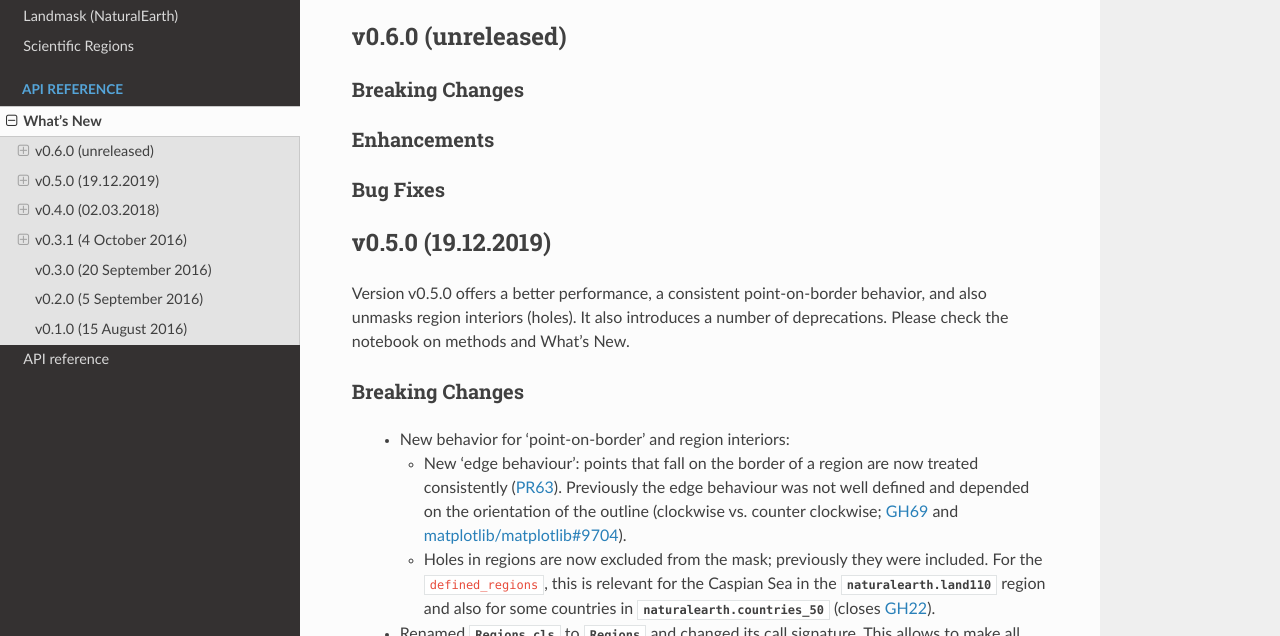
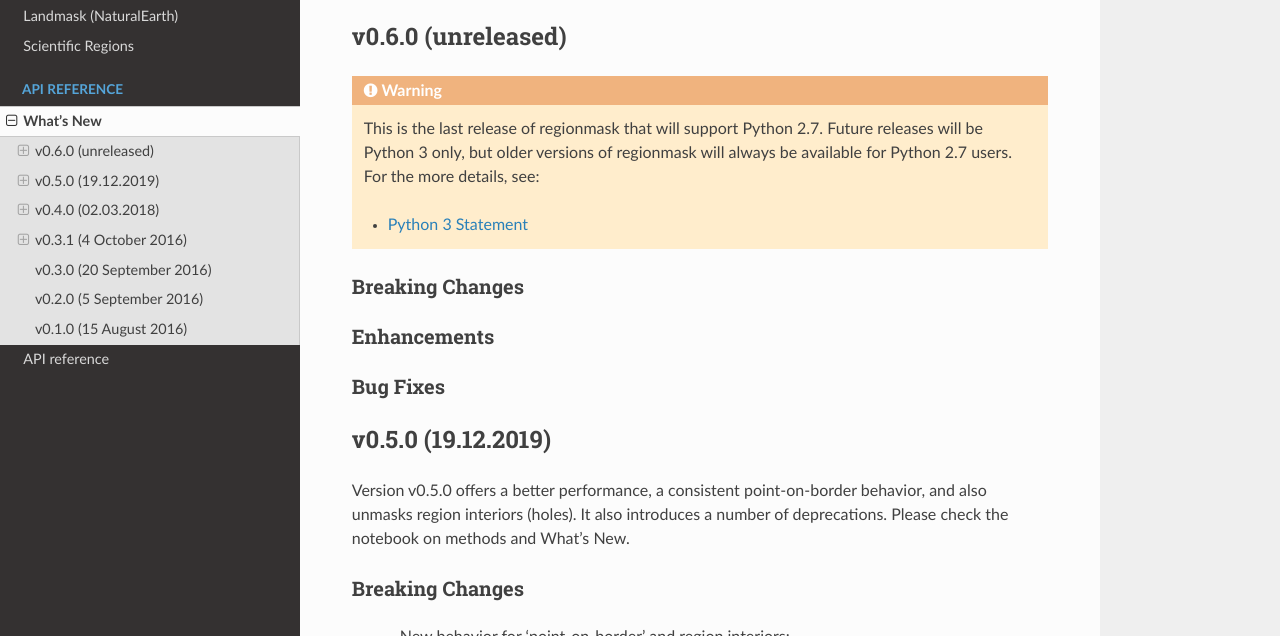
Before and after one commit to regionmask/regionmask, a Sphinx documentation site: the page built from docs/whats_new.rst, in a window 1280 px wide and 900 px high, cut to the strip 264-900 px from the top of the window. Built offline with Sphinx 7.4.7 and the Read the Docs theme 2.0.0, drawn with Linux system fonts in a browser that asks for light colours; pages that are not in the unit, such as notebooks, are missing from menus.

Commit message:
py27 warning (closes #86)

```diff
--- a/docs/whats_new.rst
+++ b/docs/whats_new.rst
@@ -13,6 +13,15 @@ What's New
 
 v0.6.0 (unreleased)
 -------------------
+
+.. warning::
+
+  This is the last release of regionmask that will support Python 2.7. Future releases
+  will be Python 3 only, but older versions of regionmask will always be available
+  for Python 2.7 users. For the more details, see:
+
+  - `Python 3 Statement <http://www.python3statement.org/>`__
+
 
 Breaking Changes
 ~~~~~~~~~~~~~~~~
```
